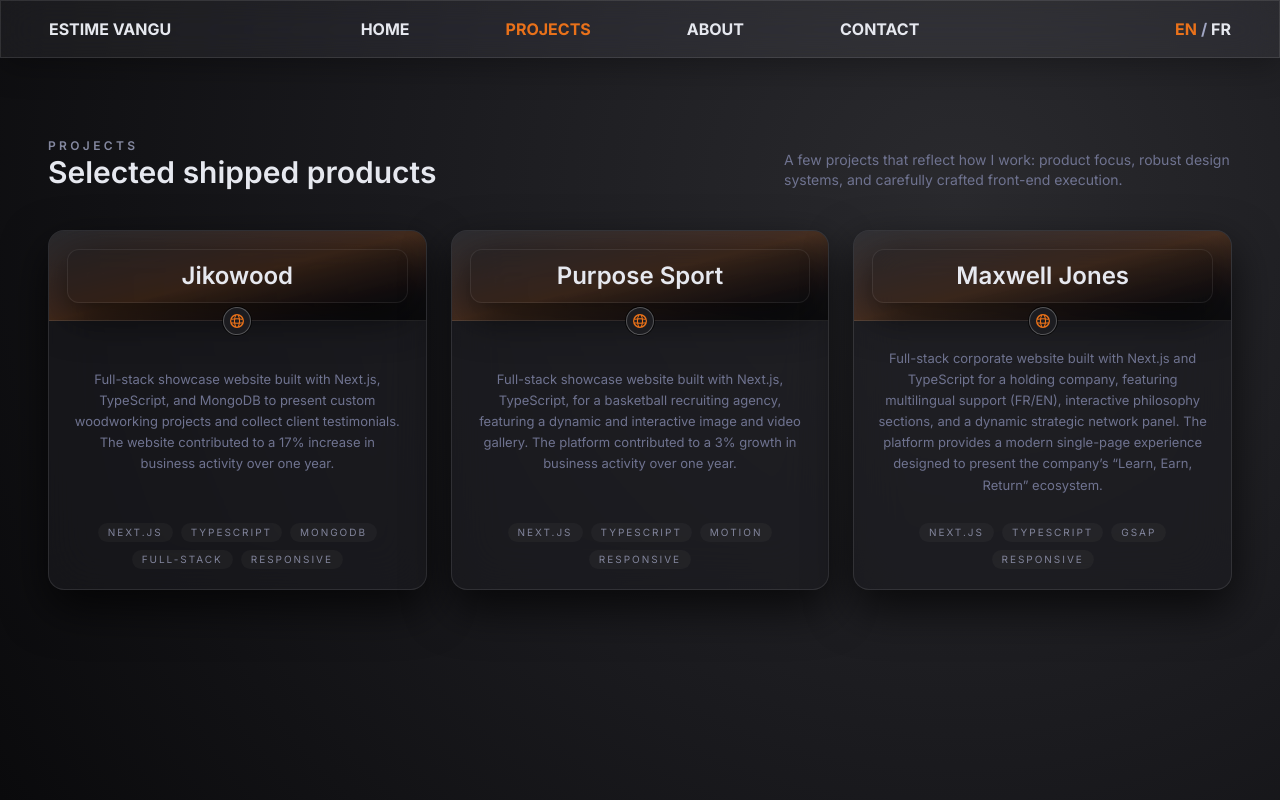
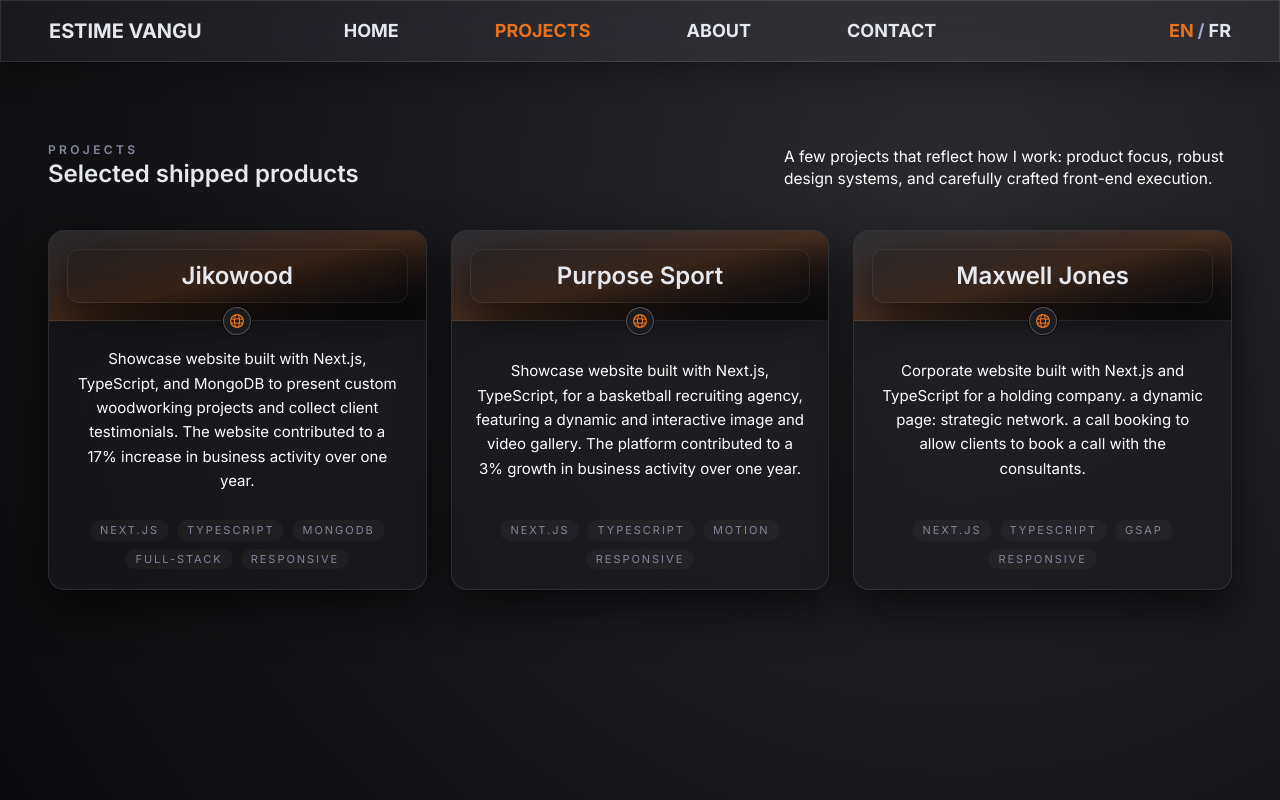
Before and after one commit to Estime10/myself_folio, a Next.js app: page /projects in a window 1280 px wide. Built offline with nearby package versions, Linux system fonts and the light colour scheme; no server answers.

Commit message:
style: agrandissement des textes du header et corrections
- Navigation desktop: logo text-lg/lg:text-xl, liens text-lg
- Navigation mobile: logo text-2xl, liens menu text-xl
- LanguageToggle: text-lg + correction typo et hover
- Ajustements projects et messages

```diff
--- a/components/language-toggle/ui/LanguageToggle.tsx
+++ b/components/language-toggle/ui/LanguageToggle.tsx
@@ -15,7 +15,7 @@ export function LanguageToggle({ currentLocale }: LanguageToggleProps) {
   const { isPending, handleLanguageChange } = useLanguage();
 
   return (
-    <div className="flex items-center text-base font-bold">
+    <div className="flex items-center text-lg font-bold">
       {languages.map((lang, index) => (
         <div key={lang.code} className="flex items-center ">
           <button
@@ -26,7 +26,7 @@ export function LanguageToggle({ currentLocale }: LanguageToggleProps) {
               ${
                 currentLocale === lang.code
                   ? "text-accent-primary"
-                  : "ttext-accent-primary lg:hover:text-text-primary hover:cursor-pointer"
+                  : "text-text-primary lg:hover:text-accent-primary hover:cursor-pointer"
               }
               ${isPending ? "opacity-50 cursor-not-allowed" : ""}
             `}
--- a/features/navigation/ui/MobileMenuWrapper/MobileMenuWrapper.tsx
+++ b/features/navigation/ui/MobileMenuWrapper/MobileMenuWrapper.tsx
@@ -37,7 +37,7 @@ export function MobileMenuWrapper() {
             return isActive ? (
               <span
                 key={item.href}
-                className="block py-3 px-2 text-lg font-medium rounded-lg text-accent-primary uppercase"
+                className="block py-3 px-2 text-xl font-medium rounded-lg text-accent-primary uppercase"
                 aria-current="page"
               >
                 {t(key)}
@@ -46,7 +46,7 @@ export function MobileMenuWrapper() {
               <AppLink
                 key={item.href}
                 href={item.href}
-                className="block py-3 px-2 text-lg font-medium rounded-lg transition-colors lg:hover:bg-white/10 lg:hover:text-accent-primary uppercase "
+                className="block py-3 px-2 text-xl font-medium rounded-lg transition-colors lg:hover:bg-white/10 lg:hover:text-accent-primary uppercase"
                 onNavigate={closeMobileMenu}
               >
                 {t(key)}
--- a/features/navigation/ui/NavigationDesktop/NavigationDesktop.tsx
+++ b/features/navigation/ui/NavigationDesktop/NavigationDesktop.tsx
@@ -10,7 +10,7 @@ export async function NavigationDesktop() {
   return (
     <nav className="hidden lg:flex items-center justify-between py-4">
       <div className="flex items-center">
-        <p className="font-bold text-base uppercase">{SITE_NAME}</p>
+        <p className="font-bold text-lg uppercase lg:text-xl">{SITE_NAME}</p>
       </div>
       <div className="flex items-center gap-12 lg:gap-16 xl:gap-24 uppercase absolute left-1/2 -translate-x-1/2 whitespace-nowrap">
         <NavigationDesktopLinks />
--- a/features/navigation/ui/NavigationDesktopLinks/NavigationDesktopLinks.tsx
+++ b/features/navigation/ui/NavigationDesktopLinks/NavigationDesktopLinks.tsx
@@ -16,7 +16,7 @@ export function NavigationDesktopLinks() {
         return isActive ? (
           <span
             key={item.href}
-            className="shrink-0 font-bold text-base text-accent-primary"
+            className="shrink-0 font-bold text-lg text-accent-primary"
             aria-current="page"
           >
             {t(item.translationKey)}
@@ -25,7 +25,7 @@ export function NavigationDesktopLinks() {
           <AppLink
             key={item.href}
             href={item.href}
-            className="shrink-0 font-bold text-base transition-colors lg:hover:text-accent-primary"
+            className="shrink-0 font-bold text-lg transition-colors lg:hover:text-accent-primary"
           >
             {t(item.translationKey)}
           </AppLink>
--- a/features/navigation/ui/NavigationMobile/NavigationMobile.tsx
+++ b/features/navigation/ui/NavigationMobile/NavigationMobile.tsx
@@ -8,7 +8,7 @@ export function NavigationMobile() {
     <NavigationProvider>
       <nav className="lg:hidden" aria-label="Navigation mobile">
         <div className="flex items-center justify-between py-4 w-full">
-          <p className="font-bold text-xl uppercase">{SITE_NAME}</p>
+          <p className="font-bold text-2xl uppercase">{SITE_NAME}</p>
           <MobileMenuButton />
         </div>
         <MobileMenuWrapper />
--- a/features/projects/ProjectsSection.tsx
+++ b/features/projects/ProjectsSection.tsx
@@ -14,16 +14,16 @@ export async function ProjectsSection() {
             <p className="text-xs font-semibold uppercase tracking-[0.28em] text-text-secondary/80">
               {t("sectionEyebrow")}
             </p>
-            <h1 className="mt-2 text-2xl font-semibold text-text-primary md:text-3xl">
+            <h1 className="mt-2 text-2xl font-semibold text-text-primary">
               {t("sectionTitle")}
             </h1>
           </div>
-          <p className="max-w-md text-sm text-text-muted">
+          <p className="max-w-md text-sm text-white md:text-[15px] lg:text-[15.5px]">
             {t("sectionIntro")}
           </p>
         </div>
 
-        <div className="grid gap-6 md:grid-cols-2 xl:grid-cols-3">
+        <div className="grid gap-6 xl:grid-cols-3">
           {projects.map((project) => (
             <ProjectCard key={project.id} project={project} />
           ))}
--- a/features/projects/ui/ProjectCardBody/ProjectCardBody.tsx
+++ b/features/projects/ui/ProjectCardBody/ProjectCardBody.tsx
@@ -9,7 +9,7 @@ export function ProjectCardBody({ project }: ProjectCardBodyProps) {
   return (
     <div className="flex flex-1 flex-col px-6 pb-5 pt-3">
       <div className="flex flex-1 items-center justify-center text-center">
-        <p className="text-[13px] leading-relaxed text-text-muted">
+        <p className="text-[13.5px] leading-relaxed text-white md:text-[18px] lg:text-[13.5px] xl:text-[15px]">
           {project.summary}
         </p>
       </div>
@@ -17,7 +17,7 @@ export function ProjectCardBody({ project }: ProjectCardBodyProps) {
         {project.tags.map((tag) => (
           <span
             key={tag}
-            className="rounded-full bg-white/3 px-2.5 py-0.5 text-[10px]"
+            className="rounded-full bg-white/3 px-2.5 py-0.5 text-[11px]"
           >
             {tag}
           </span>
--- a/messages/en.json
+++ b/messages/en.json
@@ -27,15 +27,15 @@
     "sectionTitle": "Selected shipped products",
     "sectionIntro": "A few projects that reflect how I work: product focus, robust design systems, and carefully crafted front-end execution.",
     "jikowood": {
-      "summary": "Full-stack showcase website built with Next.js, TypeScript, and MongoDB to present custom woodworking projects and collect client testimonials. The website contributed to a 17% increase in business activity over one year.",
+      "summary": "Showcase website built with Next.js, TypeScript, and MongoDB to present custom woodworking projects and collect client testimonials. The website contributed to a 17% increase in business activity over one year.",
       "role": "Product design and full-stack development"
     },
     "purposeSport": {
-      "summary": "Full-stack showcase website built with Next.js, TypeScript, for a basketball recruiting agency, featuring a dynamic and interactive image and video gallery. The platform contributed to a 3% growth in business activity over one year.",
+      "summary": "Showcase website built with Next.js, TypeScript, for a basketball recruiting agency, featuring a dynamic and interactive image and video gallery. The platform contributed to a 3% growth in business activity over one year.",
       "role": "Product architecture, UX and front-end integration"
     },
     "maxwellJones": {
-      "summary": "Full-stack corporate website built with Next.js and TypeScript for a holding company, featuring multilingual support (FR/EN), interactive philosophy sections, and a dynamic strategic network panel. The platform provides a modern single-page experience designed to present the company’s “Learn, Earn, Return” ecosystem.",
+      "summary": "Corporate website built with Next.js and TypeScript for a holding company. a dynamic page: strategic network. a call booking to allow clients to book a call with the consultants.",
       "role": "Product strategy, UX/UI direction and front-end delivery"
     }
   },
--- a/messages/fr.json
+++ b/messages/fr.json
@@ -27,15 +27,15 @@
     "sectionTitle": "Sélection de produits livrés",
     "sectionIntro": "Quelques projets représentatifs de ma façon de travailler : focus produit, design system robuste et exécution front soignée.",
     "jikowood": {
-      "summary": "Site vitrine full-stack développé avec Next.js, TypeScript et MongoDB pour présenter des projets de menuiserie sur mesure et collecter des témoignages clients. Le site a contribué à une augmentation de 17 % de l'activité sur un an.",
+      "summary": "Site vitrine développé avec Next.js, TypeScript et MongoDB pour présenter des projets de menuiserie sur mesure et collecter des témoignages clients. Le site a contribué à une augmentation de 17 % de l'activité sur un an.",
       "role": "Conception produit et développement full-stack"
     },
     "purposeSport": {
-      "summary": "Site vitrine full-stack développé avec Next.js et TypeScript pour une agence de recrutement de basket, avec galerie d’images et de vidéos dynamique et interactive. La plateforme a contribué à une croissance de 3 % de l’activité sur un an.",
+      "summary": "Site vitrine développé avec Next.js et TypeScript pour une agence de recrutement de basket, avec galerie d’images et de vidéos dynamique et interactive. La plateforme a contribué à une croissance de 3 % de l’activité sur un an.",
       "role": "Architecture produit, UX et intégration front-end"
     },
     "maxwellJones": {
-      "summary": "Site corporate full-stack développé avec Next.js et TypeScript pour une holding, avec support multilingue (FR/EN), sections de philosophie interactives et panneau dynamique du réseau stratégique. La plateforme propose une expérience single-page moderne pensée pour présenter l’écosystème « Learn, Earn, Return » de l’entreprise.",
+      "summary": "Site corporate développé avec Next.js et TypeScript pour une holding. une page dynamique : réseau stratégique. un call booking pour permettre aux clients de réserver un appel avec les consultants.",
       "role": "Stratégie produit, direction UX/UI et livraison front-end"
     }
   },
```
